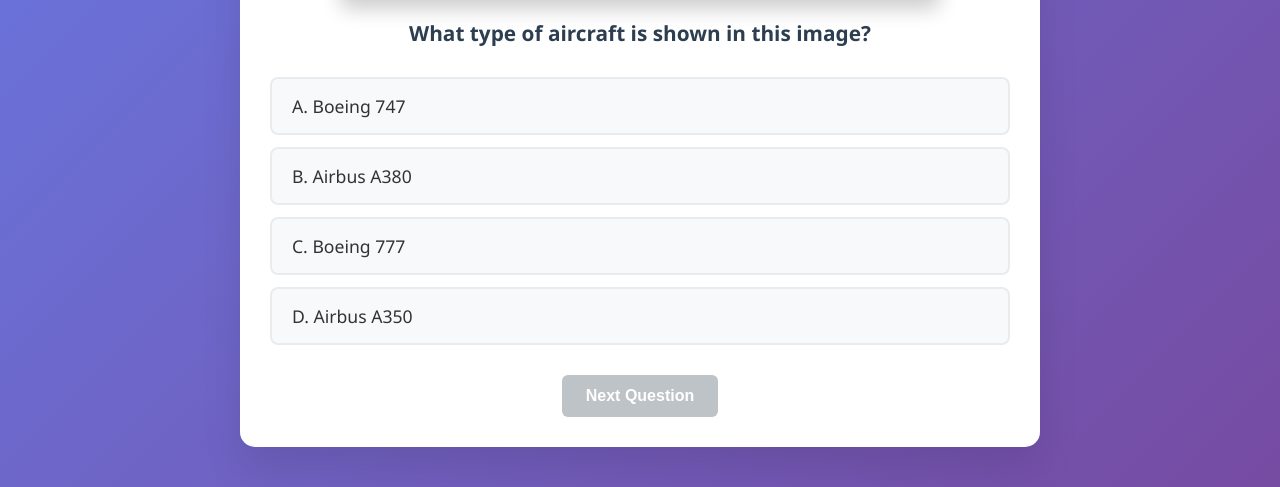
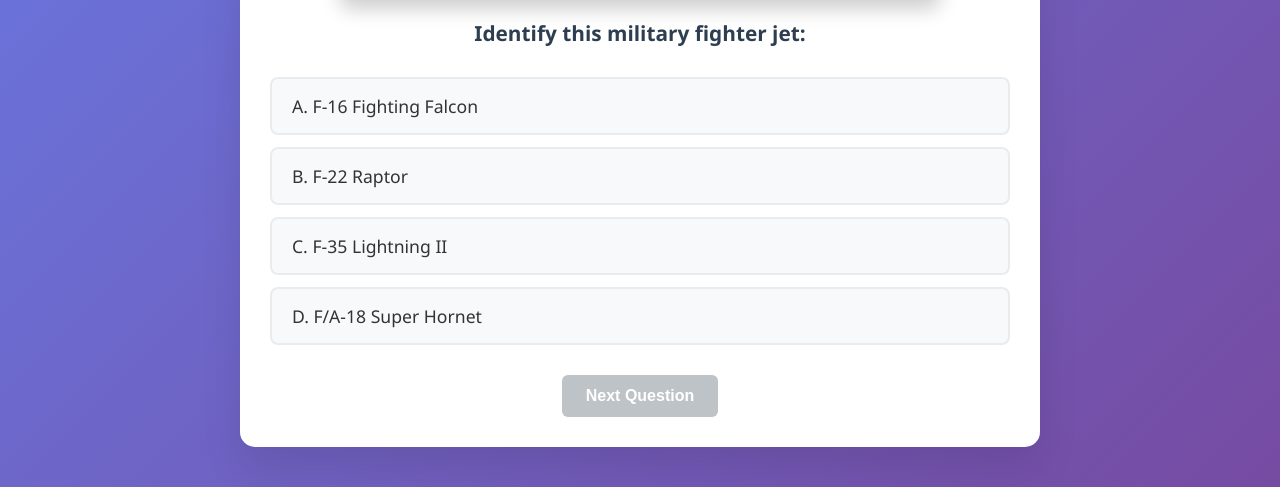
Before and after one commit to naveenOnarayanan/nangie-backend, a Flask app: template game/templates/planes.html in a window 1280 px wide. Shown: the part 569-1056 px from the top of the page. Run offline with Flask 3, Linux system fonts and the light colour scheme; the template is opened without the code that fills it, so the values that code supplies are empty.

Commit message:
Planes updated

```diff
--- a/game/templates/planes.html
+++ b/game/templates/planes.html
@@ -267,13 +267,6 @@
     <script>
         const questions = [
             {
-                image: "https://images.theconversation.com/files/259728/original/file-20190219-43273-w16gs4.jpg?ixlib=rb-4.1.0&q=45&auto=format&w=1356&h=668&fit=crop",
-                question: "What type of aircraft is shown in this image?",
-                options: ["Boeing 747", "Airbus A380", "Boeing 777", "Airbus A350"],
-                correct: 1,
-                explanation: "The Airbus A380 is recognizable by its distinctive double-deck design and four engines."
-            },
-            {
                 image: "https://upload.wikimedia.org/wikipedia/commons/c/c9/F-16_June_2008.jpg",
                 question: "Identify this military fighter jet:",
                 options: ["F-16 Fighting Falcon", "F-22 Raptor", "F-35 Lightning II", "F/A-18 Super Hornet"],
@@ -288,25 +281,25 @@
                 explanation: "The Boeing 787 Dreamliner is identifiable by its swept wings, twin engines, and distinctive window design."
             },
             {
-                image: "https://palmspringsairmuseum.org/wp-content/uploads/2022/10/Bunny.jpg",
-                question: "This vintage aircraft is a:",
-                options: ["P-51 Mustang", "Spitfire", "F4U Corsair", "Messerschmitt Bf 109"],
+                image: "https://www.atomicarchive.com/img/alamanc/b-52-stratofortress.jpg",
+                question: "This massive strategic bomber is a:",
+                options: ["B-1B Lancer", "B-52 Stratofortress", "B-36 Peacemaker", "Tu-95 Bear"],
+                correct: 1,
+                explanation: "The B-52 Stratofortress is instantly recognizable by its eight engines in four pods and distinctive drooping wings. Still in service since the 1950s!"
+            },
+            {
+                image: "https://upload.wikimedia.org/wikipedia/commons/thumb/f/f7/US_Navy_051105-F-5480T-005_An_F-14D_Tomcat_conducts_a_mission_over_the_Persian_Gulf-region.jpg/1200px-US_Navy_051105-F-5480T-005_An_F-14D_Tomcat_conducts_a_mission_over_the_Persian_Gulf-region.jpg",
+                question: "This Navy fighter with variable-sweep wings is a:",
+                options: ["F-14 Tomcat", "F-15 Eagle", "F-4 Phantom II", "A-6 Intruder"],
                 correct: 0,
-                explanation: "The P-51 Mustang was a World War II-era fighter known for its distinctive design and long-range capabilities."
+                explanation: "The F-14 Tomcat was famous for its variable-sweep wings and twin tails. Many aerospace workers in the 1970s-80s worked on this iconic Navy fighter."
             },
-            // {
-            //     image: "https://cdn.pixabay.com/photo/2017/08/07/14/02/helicopter-2604691_960_720.jpg",
-            //     question: "Identify this helicopter:",
-            //     options: ["Bell UH-1 Huey", "CH-47 Chinook", "Black Hawk", "Apache AH-64"],
-            //     correct: 3,
-            //     explanation: "The Apache AH-64 is an attack helicopter with distinctive twin engines and tandem cockpit configuration."
-            // },
             {
-                image: "https://vegasaviation.com/wp-content/uploads/2024/04/cessna.jpg",
-                question: "What type of aircraft is shown?",
-                options: ["Cessna 172", "Piper Cherokee", "Beechcraft Bonanza", "Cirrus SR22"],
-                correct: 0,
-                explanation: "The Cessna 172 is one of the most popular training aircraft, recognizable by its high-wing configuration."
+                image: "https://www.airforce-technology.com/wp-content/uploads/sites/6/2020/06/200306-Z-QI712-0001-1.jpg",
+                question: "This Boeing aerial refueling tanker is a:",
+                options: ["KC-10 Extender", "KC-135 Stratotanker", "KC-46 Pegasus", "C-135 Stratolifter"],
+                correct: 1,
+                explanation: "The Boeing KC-135 Stratotanker has been the backbone of USAF aerial refueling since 1957. Many Boeing workers spent decades building and maintaining these aircraft."
             },
             {
                 image: "https://upload.wikimedia.org/wikipedia/commons/7/77/RAF_F-35B_integration_flying_training_with_USAF_B-2_30092019_-_4.jpg",
@@ -316,31 +309,47 @@
                 explanation: "The B-2 Spirit is a stealth bomber with its distinctive flying wing design."
             },
             {
-                image: "https://upload.wikimedia.org/wikipedia/commons/6/67/F-WWEZ_%28948%29_ATR.72-212A%28500%29_FlyFireFly_TLS_30AUG11_%286097869500%29_%28cropped%29.jpg",
-                question: "Identify this regional airliner:",
-                options: ["Bombardier CRJ", "Embraer ERJ", "ATR 72", "Dash 8"],
-                correct: 2,
-                explanation: "The ATR 72 is a twin-engine turboprop regional airliner known for its high-wing configuration."
+                image: "https://upload.wikimedia.org/wikipedia/commons/2/2b/QF-4_Holloman_AFB.jpg",
+                question: "This Vietnam War-era fighter jet is a:",
+                options: ["F-105 Thunderchief", "F-4 Phantom II", "F-8 Crusader", "A-4 Skyhawk"],
+                correct: 1,
+                explanation: "The F-4 Phantom II was a twin-engine, all-weather fighter-bomber. Its distinctive upturn at the wing tips and twin engines were iconic in the 1960s-70s."
             },
             {
-                image: "https://encrypted-tbn0.gstatic.com/images?q=tbn:ANd9GcTlO_qjI_pHqWN5l79fDaj44n5-YnQf_MYO0Q&s",
-                question: "This military transport aircraft is a:",
-                options: ["C-130 Hercules", "C-17 Globemaster III", "A400M Atlas", "C-5 Galaxy"],
-                correct: 0,
-                explanation: "The C-130 Hercules is a four-engine turboprop military transport aircraft with a distinctive high-wing design."
+                image: "https://upload.wikimedia.org/wikipedia/commons/b/b8/B-747_Iberia.jpg",
+                question: "This 1970s 'Queen of the Skies' is a:",
+                options: ["Boeing 707", "Boeing 747", "Lockheed L-1011", "McDonnell Douglas DC-10"],
+                correct: 1,
+                explanation: "The Boeing 747 'Jumbo Jet' revolutionized air travel when it debuted in 1970. Its distinctive hump and four engines made it instantly recognizable."
             },
             {
-                image: "https://th-thumbnailer.cdn-si-edu.com/fSi__xSjrTdmT1EPxOb9d5hd9XI=/1000x680/https://tf-cmsv2-smithsonianmag-media.s3.amazonaws.com/filer/b1/93/b1937e31-7b38-4a60-86b3-ab1f95f18a3a/concorde-388-june14.jpg",
-                question: "What supersonic airliner is this?",
-                options: ["Concorde", "Tu-144", "Boeing 2707", "Lockheed L-2000"],
-                correct: 0,
-                explanation: "The Concorde was a supersonic passenger airliner known for its distinctive delta wing and drooping nose."
+                image: "https://upload.wikimedia.org/wikipedia/commons/8/80/Fairchild_Republic_A-10_Thunderbolt_II_-_32156159151.jpg",
+                question: "This tank-busting aircraft with massive engines is a:",
+                options: ["A-6 Intruder", "A-7 Corsair II", "A-10 Thunderbolt II", "AV-8B Harrier"],
+                correct: 2,
+                explanation: "The A-10 'Warthog' is unmistakable with its twin engines mounted high on the fuselage and straight wings. Designed in the 1970s specifically for close air support."
+            },
+            {
+                image: "https://www.nato.int/nato_static_fl2014/assets/pictures/graphics_topics/20170221_1702-awacs_rdax_775x440s.jpg",
+                question: "This Boeing AWACS aircraft with the distinctive radar dome is a:",
+                options: ["E-2 Hawkeye", "E-3 Sentry", "E-8 JSTARS", "P-3 Orion"],
+                correct: 1,
+                explanation: "The Boeing E-3 Sentry AWACS is unmistakable with its large rotating radar dome. Based on the 707 airframe, it entered service in 1977."
+            },
+            {
+                image: "https://ml5psubhxdln.i.optimole.com/w:auto/h:auto/q:mauto/ig:avif/https://migflug.com/jetflights/wp-content/uploads/sites/4/2014/07/lockheed_sr_71_blackbird-1920x1200.jpg",
+                question: "This reconnaissance aircraft is a:",
+                options: ["U-2 Dragon Lady", "SR-71 Blackbird", "A-12 Oxcart", "D-21 Drone"],
+                correct: 1,
+                explanation: "The SR-71 Blackbird was a long-range, high-altitude strategic reconnaissance aircraft capable of Mach 3+ speeds."
             }
         ];
 
         let currentQuestion = 0;
         let score = 0;
         let answered = false;
+        let attempts = 0;
+        let maxAttempts = 2;
 
         function startQuiz() {
             showQuestion();
@@ -354,7 +363,7 @@
                 <div class="question-container active">
                     <div class="question-header">
                         <div class="question-number">Question ${currentQuestion + 1} of ${questions.length}</div>
-                        <div class="score">Score: ${score}/${questions.length}</div>
+                        <div class="score">Score: ${score}/${questions.length} | Attempts: ${attempts}/${maxAttempts}</div>
                     </div>
 
                     <img src="${question.image}" alt="Aircraft Image" class="aircraft-image">
@@ -380,41 +389,66 @@
             `;
 
             answered = false;
+            attempts = 0;
         }
 
         function selectAnswer(selectedIndex) {
             if (answered) return;
 
-            answered = true;
+            attempts++;
             const question = questions[currentQuestion];
             const options = document.querySelectorAll('.option');
             const feedback = document.getElementById('feedback');
             const nextBtn = document.getElementById('next-btn');
 
-            // Disable all options
-            options.forEach(option => option.classList.add('disabled'));
-
             // Mark selected option
             options[selectedIndex].classList.add('selected');
 
-            // Show correct answer
-            options[question.correct].classList.add('correct');
+            // Check if answer is correct
+            if (selectedIndex === question.correct) {
+                // Correct answer
+                answered = true;
+                score++;
 
-            // Mark incorrect answer if wrong
-            if (selectedIndex !== question.correct) {
-                options[selectedIndex].classList.add('incorrect');
-                feedback.innerHTML = `Incorrect! ${question.explanation}`;
-                feedback.className = 'feedback incorrect show';
-            } else {
-                score++;
+                // Disable all options
+                options.forEach(option => option.classList.add('disabled'));
+
+                // Show correct answer
+                options[question.correct].classList.add('correct');
+
                 feedback.innerHTML = `Correct! ${question.explanation}`;
                 feedback.className = 'feedback correct show';
 
                 // Update score display
-                document.querySelector('.score').textContent = `Score: ${score}/${questions.length}`;
+                document.querySelector('.score').textContent = `Score: ${score}/${questions.length} | Attempts: ${attempts}/${maxAttempts}`;
+
+                nextBtn.disabled = false;
+            } else {
+                // Wrong answer
+                options[selectedIndex].classList.add('incorrect');
+                options[selectedIndex].classList.add('disabled');
+
+                if (attempts >= maxAttempts) {
+                    // No more attempts left
+                    answered = true;
+
+                    // Disable all options and show correct answer
+                    options.forEach(option => option.classList.add('disabled'));
+                    options[question.correct].classList.add('correct');
+
+                    feedback.innerHTML = `Out of attempts! The correct answer was ${question.options[question.correct]}. ${question.explanation}`;
+                    feedback.className = 'feedback incorrect show';
+
+                    nextBtn.disabled = false;
+                } else {
+                    // Still have attempts left
+                    feedback.innerHTML = `Incorrect! You have ${maxAttempts - attempts} attempt${maxAttempts - attempts !== 1 ? 's' : ''} left.`;
+                    feedback.className = 'feedback incorrect show';
+
+                    // Update attempts display
+                    document.querySelector('.score').textContent = `Score: ${score}/${questions.length} | Attempts: ${attempts}/${maxAttempts}`;
+                }
             }
-
-            nextBtn.disabled = false;
         }
 
         function nextQuestion() {
@@ -456,6 +490,7 @@
             currentQuestion = 0;
             score = 0;
             answered = false;
+            attempts = 0;
 
             document.getElementById('final-score').classList.remove('show');
             document.getElementById('quiz-content').style.display = 'block';
```
